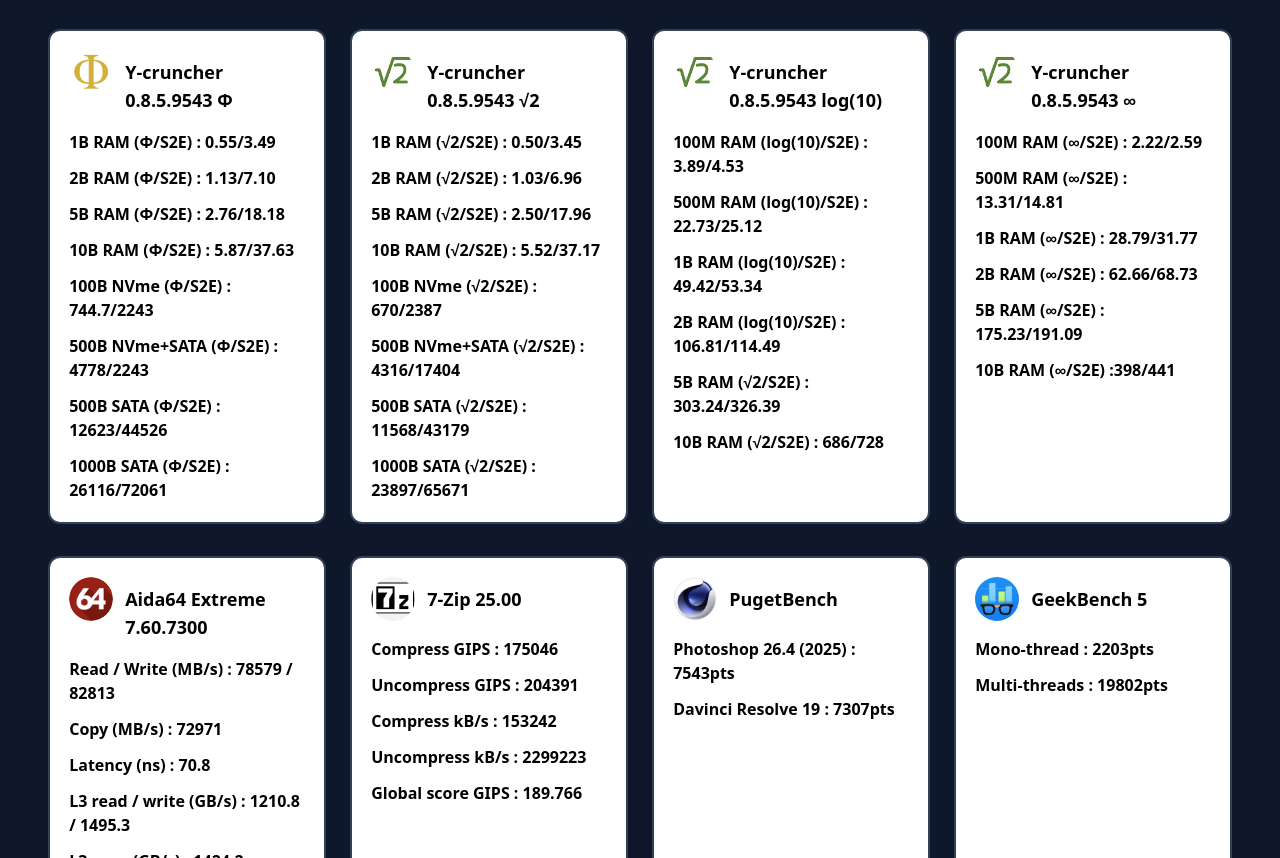
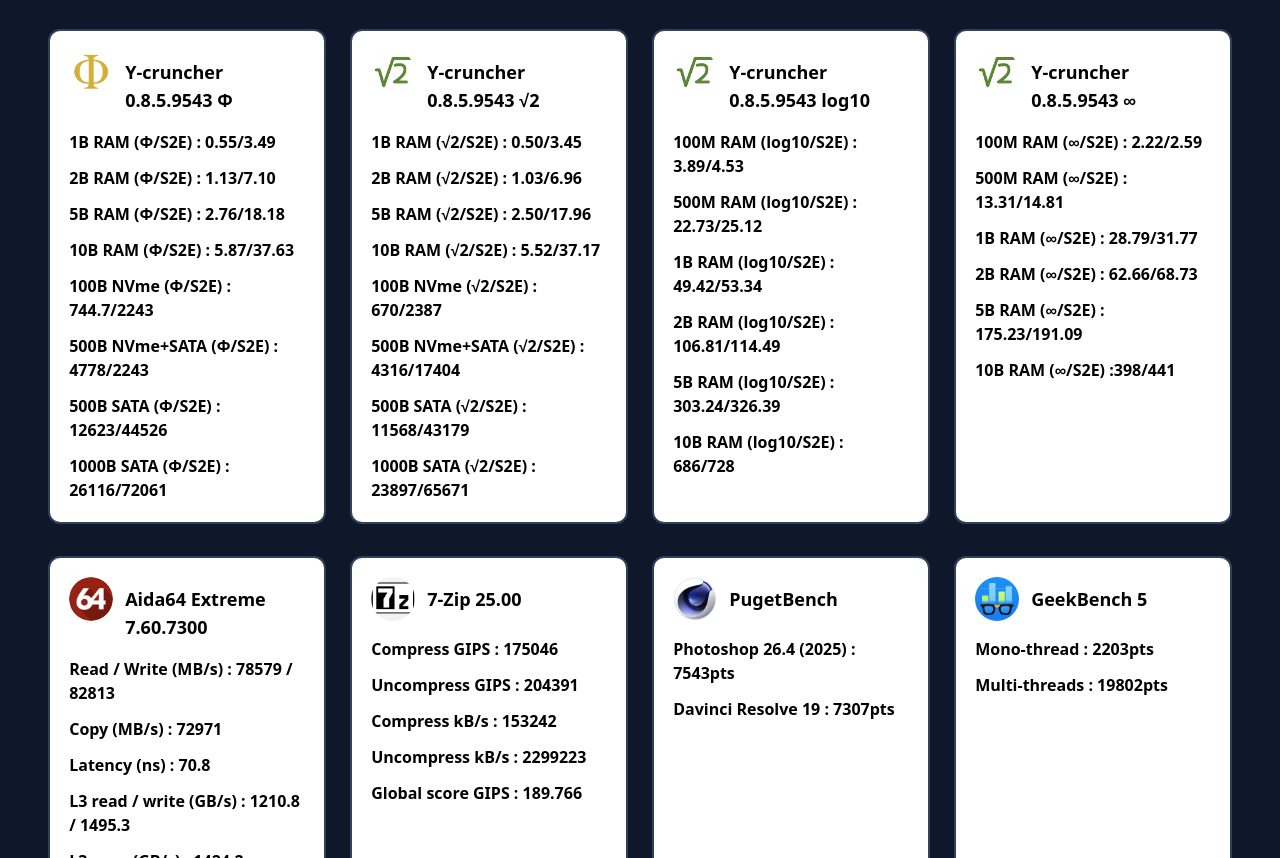
Before and after one commit to phiphou/benchmarks, a website built with Vite: page index.html in a window 1280 px wide. Shown: the part 1114-1972 px from the top of the page. Built offline with nearby package versions, Linux system fonts and the light colour scheme.

Commit message:
fix log10

```diff
--- a/index.html
+++ b/index.html
@@ -304,19 +304,19 @@
                                 <img class="rounded-full max-w-none w-11 h-11" src="/images/sqrt2.png" />
                                 <div class="flex flex-col pt-2">
                                     <span class="inline-block text-lg font-bold dark:text-white mx-3">Y-cruncher
-                                        0.8.5.9543 log(10)
+                                        0.8.5.9543 log10
                                     </span>
                                 </div>
                             </div>
                         </a>
                     </div>
                     <div class="dark:text-slate-200 space-y-3 pt-2 font-bold">
-                        <p>100M RAM (log(10)/S2E) : 3.89/4.53</p>
-                        <p>500M RAM (log(10)/S2E) : 22.73/25.12</p>
-                        <p>1B RAM (log(10)/S2E) : 49.42/53.34</p>
-                        <p>2B RAM (log(10)/S2E) : 106.81/114.49</p>
-                        <p>5B RAM (√2/S2E) : 303.24/326.39</p>
-                        <p>10B RAM (√2/S2E) : 686/728</p>
+                        <p>100M RAM (log10/S2E) : 3.89/4.53</p>
+                        <p>500M RAM (log10/S2E) : 22.73/25.12</p>
+                        <p>1B RAM (log10/S2E) : 49.42/53.34</p>
+                        <p>2B RAM (log10/S2E) : 106.81/114.49</p>
+                        <p>5B RAM (log10/S2E) : 303.24/326.39</p>
+                        <p>10B RAM (log10/S2E) : 686/728</p>
 
                     </div>
                 </article>
```
